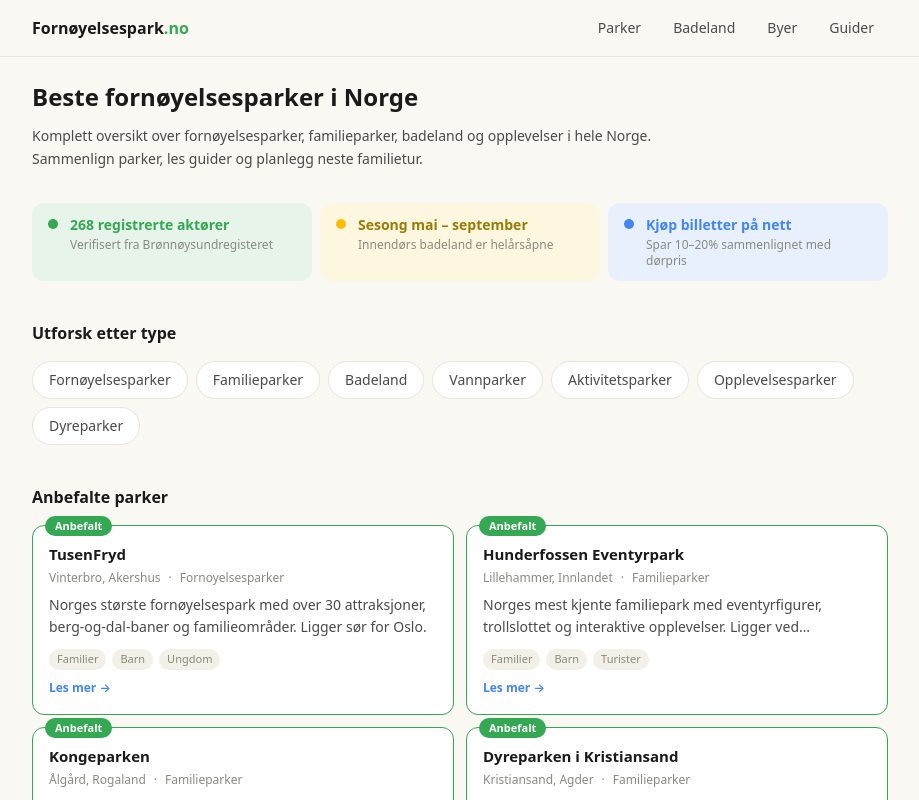
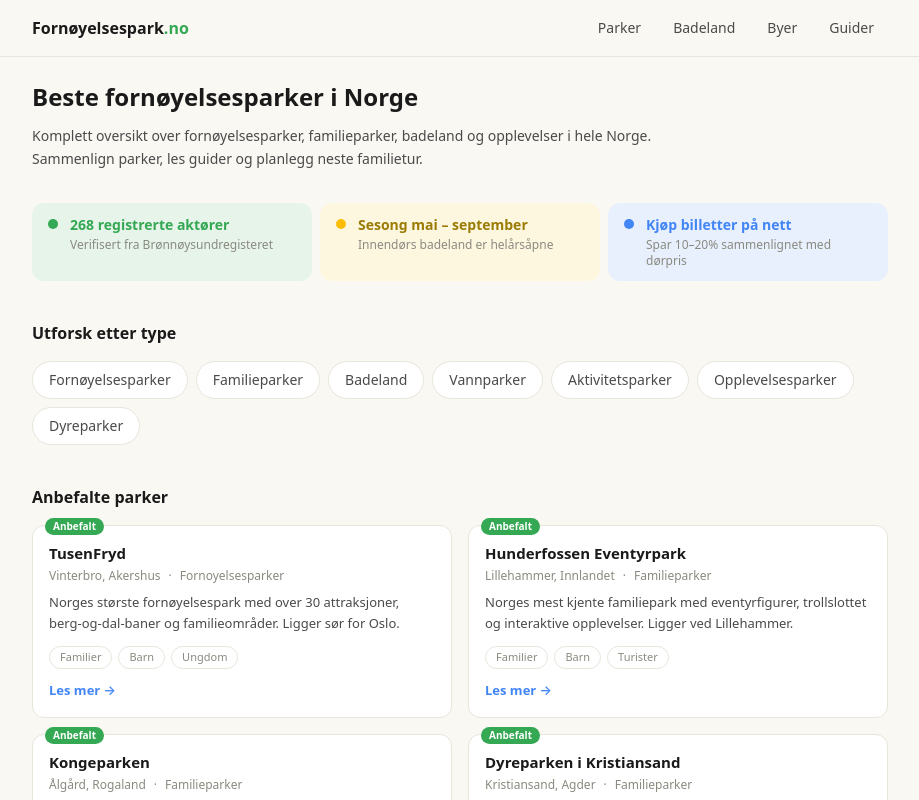
Before and after one commit to MohanM86/fornoyelsespark, a Next.js app: page / in a window 1280 px wide. Shown: the top 800 px of the page, without its empty margins (180-1099 px from the left). Built offline with nearby package versions, Linux system fonts and the light colour scheme.

Commit message:
Add files via upload

```diff
--- a/components/UI.tsx
+++ b/components/UI.tsx
@@ -1,11 +1,11 @@
 import Link from 'next/link'
 
-/* Card wrapper matching screenshot style — white bg, subtle border, rounded */
-function Card({ children, className, accent }: { children: React.ReactNode; className?: string; accent?: boolean }) {
+/* Card wrapper — white bg, thin gray border, rounded */
+function Card({ children, className }: { children: React.ReactNode; className?: string }) {
   return (
     <div className={className} style={{
       background: 'var(--card)',
-      border: accent ? '1.5px solid var(--green)' : '1px solid var(--border)',
+      border: '1px solid var(--border)',
       borderRadius: 12,
     }}>
       {children}
@@ -23,39 +23,39 @@ export function Section({ title, children, id }: { title?: string; children: Rea
   )
 }
 
-/* ── ParkCard — the white rounded card from screenshots ── */
+/* ── ParkCard — white card, thin gray border, small badge ── */
 export function ParkCard({ name, href, description, city, county, category, featured, audience, tags }: {
   name: string; href: string; description: string; city?: string; county?: string
   category?: string; featured?: boolean; audience?: string[]; tags?: string[]
 }) {
   return (
-    <Card accent={featured} className="p-4 relative">
+    <Card className="p-4 relative">
       {featured && (
-        <span className="absolute -top-2.5 left-3 px-2.5 py-0.5 text-[11px] font-semibold rounded-full"
+        <span className="absolute -top-2 left-3 px-2 py-px text-[10px] font-semibold rounded-full"
           style={{ background: 'var(--green)', color: '#fff' }}>Anbefalt</span>
       )}
-      <Link href={href} className="text-[15px] font-bold hover:underline" style={{ color: 'var(--ink)' }}>{name}</Link>
+      <Link href={href} className="text-[15px] font-bold hover:underline block" style={{ color: 'var(--ink)' }}>{name}</Link>
       <div className="mt-1 flex flex-wrap gap-x-2 text-xs" style={{ color: 'var(--ink-muted)' }}>
         {city && <span>{city}{county ? `, ${county}` : ''}</span>}
         {category && <><span>·</span><span className="capitalize">{category.replace(/-/g, ' ')}</span></>}
       </div>
-      <p className="mt-2 text-sm leading-relaxed line-clamp-2" style={{ color: 'var(--ink-light)' }}>{description}</p>
+      <p className="mt-2 text-[13px] leading-relaxed line-clamp-2" style={{ color: 'var(--ink-light)' }}>{description}</p>
       {audience && audience.length > 0 && (
-        <div className="mt-2.5 flex flex-wrap gap-1.5">
+        <div className="mt-3 flex flex-wrap gap-1.5">
           {audience.slice(0, 3).map(a => (
-            <span key={a} className="rounded-full px-2 py-0.5 text-[11px]"
-              style={{ background: 'var(--cream-dark)', color: 'var(--ink-muted)' }}>{a}</span>
+            <span key={a} className="rounded-full px-2.5 py-0.5 text-[11px]"
+              style={{ border: '1px solid var(--border)', color: 'var(--ink-muted)' }}>{a}</span>
           ))}
         </div>
       )}
-      <Link href={href} className="mt-2.5 inline-block text-xs font-semibold" style={{ color: 'var(--blue)' }}>Les mer →</Link>
+      <Link href={href} className="mt-3 inline-block text-[13px] font-semibold" style={{ color: 'var(--blue)' }}>Les mer →</Link>
     </Card>
   )
 }
 
 /* ── ParkGrid ── */
 export function ParkGrid({ children }: { children: React.ReactNode }) {
-  return <div className="grid gap-3 sm:grid-cols-2">{children}</div>
+  return <div className="grid gap-4 sm:grid-cols-2">{children}</div>
 }
 
 /* ── InfoBox — colored insight boxes matching green/yellow/red bars from screenshot ── */
```
